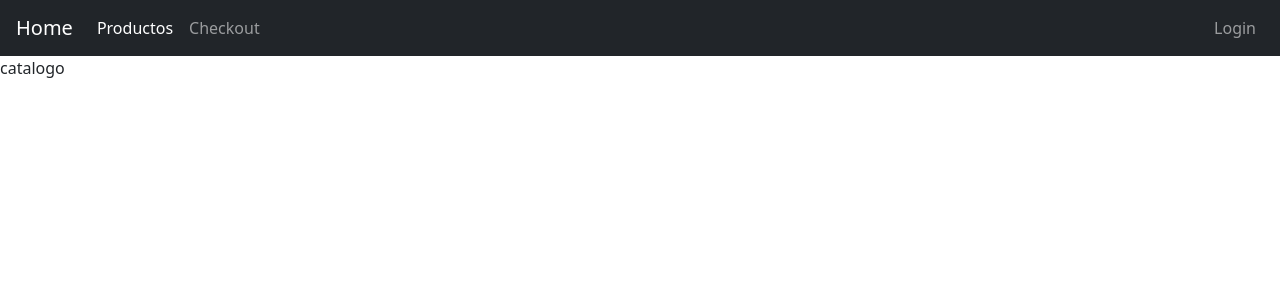
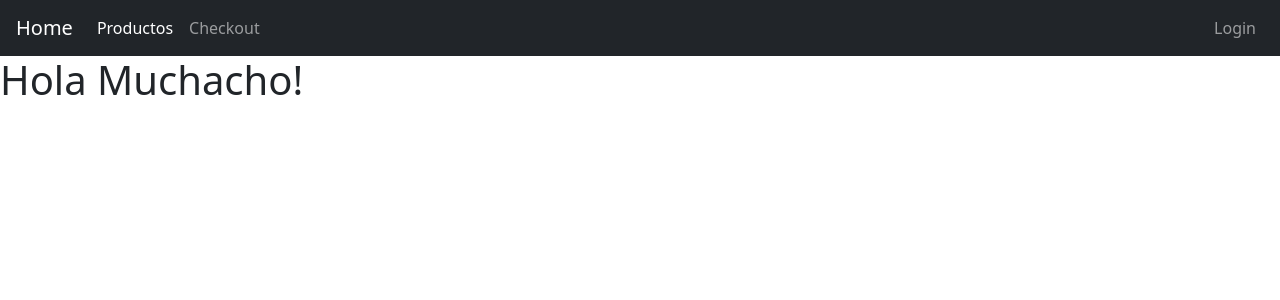
Before and after one commit to GoukiET/Ecommerce-frontend, a React (Vite) app: page /products in a window 1280 px wide. Shown: the top 300 px of the page. Built offline with nearby package versions, Linux system fonts and the light colour scheme; no server answers.

Commit message:
Feature Se añade estructura a product

```diff
--- a/src/context/product/ProductProvider.jsx
+++ b/src/context/product/ProductProvider.jsx
@@ -1,8 +1,10 @@
 import ProductContext from "./ProductContext"
 
 const ProductProvider = ({children}) => {
+
+    const msg = "Hola Muchacho!";
     return(
-        <ProductContext.Provider>{children}</ProductContext.Provider>
+        <ProductContext.Provider value={{msg}}>{children}</ProductContext.Provider>
     )
 }
 
--- a/src/pages/products/Products.jsx
+++ b/src/pages/products/Products.jsx
@@ -0,0 +1,14 @@
+import ProductContext from "../../context/product/ProductContext";
+import { useContext } from "react";
+
+const Products = () => {
+    const {msg} = useContext(ProductContext);
+
+    return (
+        <div>
+            <h1>{msg}</h1>
+        </div>
+    )
+}
+
+export default Products;
--- a/src/pages/profile/Profile.jsx
+++ b/src/pages/profile/Profile.jsx
@@ -6,10 +6,10 @@ const Profile = () => {
   const {infoUser, userEdit} = useContext(UserContext);
 
 
-  const {name, lastName, email} = infoUser;
+  const {name, lastName, email, isAdmin} = infoUser;
   return (
     <div>
-        <h1>{name}</h1>
+        <h1>{name +' '+ lastName}</h1>
         <h3>{email}</h3>
         <p>{isAdmin ? "Administrador" : "Cliente"}</p>
     </div>
--- a/src/routes/AppRoutes.jsx
+++ b/src/routes/AppRoutes.jsx
@@ -5,6 +5,7 @@ import Auth from '../pages/auth/Auth';
 import Profile from '../pages/profile/Profile';
 import { useContext, useEffect } from 'react';
 import UserContext from '../context/user/UserContext';
+import Products from '../pages/products/Products';
 
 const AppRoutes = () => {
 
@@ -21,7 +22,7 @@ const AppRoutes = () => {
         <Routes>
             <Route path='/' element={<Layout />}>
                 <Route path='/' element={<Home />}/>
-                <Route path='/products' element={"catalogo"}/>
+                <Route path='/products' element={<Products />}/>
                 <Route path='/product/:id' element={"productoDetallado"}/>
                 <Route path='/checkout' element={"checkout"}/>
                 {!authStatus && <Route path='/auth' element={<Auth />}/>}
```
